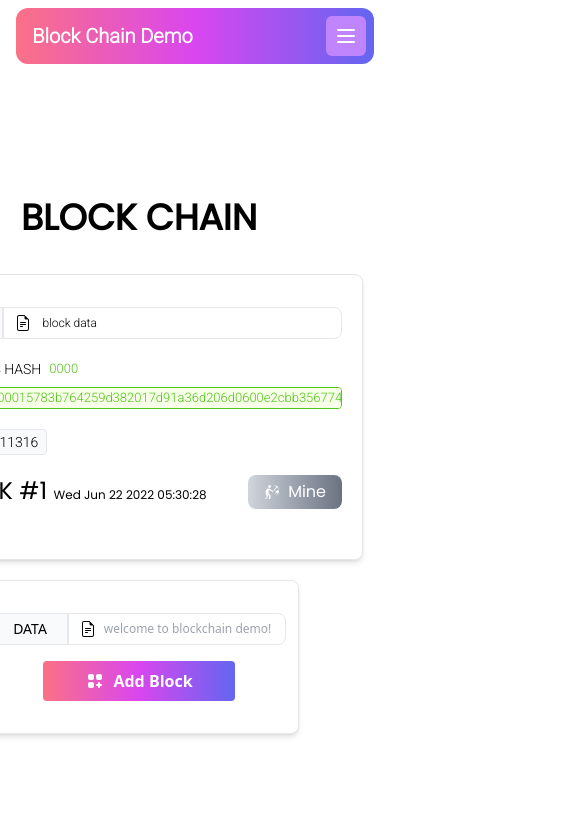
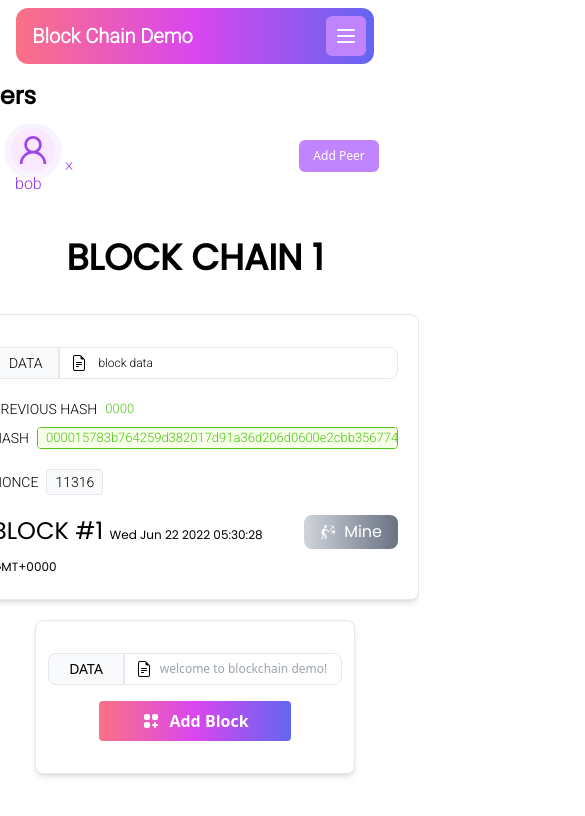
Before and after one commit to ItsAshrafSyed/blockchain-simulator, a Next.js app: page /distributed in a window 390 px wide. Shown: the top 816 px of the page, 585 px wide, since content can reach past the window. Built offline with nearby package versions, Linux system fonts and the light colour scheme; a web font is replaced by a local one.

Commit message:
added peers close,responsiveness,few animations

```diff
--- a/components/blockchain.jsx
+++ b/components/blockchain.jsx
@@ -74,7 +74,7 @@ const BlockChain = ({chain,setChain}) => {
   return (
     <div className="flex flex-col space-y-5 justify-center items-center">
       <h1 className="text-4xl text-center font-black m-4 font-pop">
-        BLOCK CHAIN
+        BLOCK CHAIN {chain[0]["chain"]}
       </h1>
       <Block data={chain[0]} hashChange={hashChange} mine={mine} />
       {chain.slice(1).map((e) => (
--- a/components/distributed/chain.jsx
+++ b/components/distributed/chain.jsx
@@ -3,17 +3,14 @@ import BlockChain from "../blockchain";
 
 export default function Chain({ id, tabs, setTabs, data }) {
   const [chain, setChain] = useState(data);
-
   useEffect(() => {
-    setTabs(tabs.map(
-    (e,i)=>{
-        if(id===i) return chain;
+    setTabs(
+      tabs.map((e, i) => {
+        if (id === i) return { name: e.name, data: chain };
         return e;
-      }
-
-    ))
-
-  },[chain]);
+      })
+    );
+  }, [chain]);
 
   return (
     <div>
--- a/components/distributed/peer.jsx
+++ b/components/distributed/peer.jsx
@@ -1,9 +1,10 @@
 import { AiOutlineClose, AiOutlineUser } from "react-icons/ai";
 
-function Peer({ select, name }) {
+function Peer({ select, name,close,id }) {
+
   return (
     <div className="  ">
-      <div className="flex flex-col relative justify-start items-start  mx-2 my-1">
+      <div className="flex flex-col relative justify-start items-start  mx-2 my-1 group">
         <span
           className={`p-[0.93rem] z-0 ml-[0.45rem] mt-2   absolute opacity-70 rounded-full  ${
             select ? "animate-ping bg-purple-700" : "bg-sky-600"
@@ -24,16 +25,18 @@ function Peer({ select, name }) {
 
         </span>
 
-            <button className="">
+          <span  onClick={()=>close(id)}>
+
               <AiOutlineClose
                 className={`w-3 text-thick text-purple-500 hover:text-red-500 h-3 ${select?"visible":'invisible'}`}
               />
-            </button>
+
+          </span>
 
       </span>
         <span
           className={`font-thin font-robo mx-1  ${
-            select ? " text-purple-600 hover:text-purple-700" : "text-blue-600 hover:text-blue-700"
+            select ? " text-purple-600 hover:text-purple-700" : "text-gray-500 group-hover:text-blue-700"
           }`}
         >
           {name}
--- a/components/distributed/peers.jsx
+++ b/components/distributed/peers.jsx
@@ -1,16 +1,13 @@
 import { Tab, Transition } from "@headlessui/react";
 import Peer from "./peer";
-import BlockChain from "../blockchain";
 import { useState } from "react";
 import Chain from "./chain";
-import {RiUserAddLine} from 'react-icons/ri'
-
+import { RiUserAddLine } from "react-icons/ri";
 
 export default function Peers() {
   const names = [
-    "bob",
     "alice",
-    "eve",
+    "sam",
     "nancy",
     "carol",
     "frank",
@@ -18,31 +15,37 @@ export default function Peers() {
     "rama",
     "emily",
     "bob",
-    "alice",
-    "eve",
-    "nancy",
-    "carol",
-    "frank",
-    "sita",
-    "rama",
-    "emily",
-    "bob",
-    "alice",
-    "eve",
-    "nancy",
-    "carol",
-    "frank",
-    "sita",
-    "rama",
-    "emily",
   ];
+  const [chain, setChain] = useState(1);
 
   const [tabs, setTabs] = useState([
-
-    [
+    {
+      name: "bob",
+      data: [
         {
           block: 1,
-        chain: 1,
+          chain: chain,
+          nonce: 11316,
+          previous: "0000",
+          hash: "000015783b764259d382017d91a36d206d0600e2cbb3567748f46a33fe9297cf",
+          data: " block data",
+          timestamp: new Date().toString(),
+        },
+      ],
+    },
+  ]);
+  const [selectedIndex, setSelectedIndex] = useState(0);
+  const [isShowing, setIsShowing] = useState(true);
+  function addPeer() {
+    setChain(++chain);
+    setTabs([
+      ...tabs,
+      {
+        name: names[tabs.length % 8],
+        data: [
+          {
+            block: 1,
+            chain: chain,
             nonce: 11316,
             previous: "0000",
             hash: "000015783b764259d382017d91a36d206d0600e2cbb3567748f46a33fe9297cf",
@@ -50,87 +53,92 @@ export default function Peers() {
             timestamp: Date().toString(),
           },
         ],
+      },
     ]);
-  const [selectedIndex, setSelectedIndex] = useState(0);
-  const [isShowing, setIsShowing] = useState(true);
-  function addPeer() {
-    setTabs([
-      ...tabs,
-      [
-        {
-          block: 1,
-          chain: tabs.length+1,
-          nonce: 11316,
-          previous: "0000",
-          hash: "000015783b764259d382017d91a36d206d0600e2cbb3567748f46a33fe9297cf",
-          data: " block data",
-          timestamp: Date().toString(),
-        },
-      ],
-    ]);
-    console.log(tabs.length)
     setSelectedIndex(tabs.length);
     setIsShowing(false);
     setTimeout(() => setIsShowing(true), 100);
   }
+
+  //fucntion to close the peer
+  function close(id) {
+    setTabs((tabs) => tabs.filter((e, i) => id !== i));
+    selectedIndex == 0 ? setSelectedIndex(0) : setSelectedIndex((e) => e - 1);
+    setIsShowing(false);
+    setTimeout(() => setIsShowing(true), 100);
+  }
+
   return (
-    <div className="flex items-start mt-5 justify-center max-w-screen w-11/12 ">
-      <div className="">
+    <div className="z-10 flex flex-col items-center mt-5 justify-center ">
       <Tab.Group
         selectedIndex={selectedIndex}
         onChange={(index) => {
-           setSelectedIndex(index)
+          setSelectedIndex(index);
           setIsShowing(false);
           setTimeout(() => setIsShowing(true), 100);
         }}
       >
-          <Tab.List
-           className="flex space-x-6 rounded-xl w-[60rem] overflow-x-scroll scrollbar-thin">
-            {names.slice(0, tabs.length ).map((name, id) => (
-               <div className="flex flex-col justify-center items-start">
-              <Tab key={id}>
+        <div className=" flex ">
+          <Tab.List className="flex space-x-4 md:space-x-6 rounded-xl w-[18rem] sm:w-[27rem] md:w-[35rem] lg:w-[45rem] xl:w-[60rem] overflow-x-scroll scrollbar ">
+            {tabs.map((e, id) => (
+              <div
+                key={id}
+                className="flex flex-col justify-center items-start"
+              >
+                <Tab>
                   {({ selected }) => (
-
-                    <Peer name={name} select={selected} />
-
+                    <Peer
+                      name={e["name"]}
+                      select={selected}
+                      close={() => close(id)}
+                      id={id}
+                    />
                   )}
                 </Tab>
-
-                      <span className={`p-1 border mx-4 rounded-full hover:cursor-pointer ${id===selectedIndex?"invisible":"visible"}`}>
-                        <RiUserAddLine className="w-3 h-3" />
+                <span
+                  className={`p-1 border mx-4 rounded-full hover:cursor-pointer ${
+                    id === selectedIndex ? "invisible" : "visible"
+                  }`}
+                >
+                  <RiUserAddLine
+                    className={`w-3 h-3 ${
+                      id === selectedIndex ? "invisible" : "visible"
+                    }`}
+                  />
                 </span>
-
               </div>
             ))}
           </Tab.List>
-
-          <Tab.Panels className="">
+          <span>
+            <button
+              onClick={addPeer}
+              className="bg-purple-400 px-2 md:px-3 text-xs md:text-sm w-[5rem] md:w-[6rem] my-4 mx-2 rounded-md hover:bg-violet-400 text-white py-2 "
+            >
+              Add Peer
+            </button>
+          </span>
+        </div>
+        <Tab.Panels className=" flex">
           <Transition
             show={isShowing}
-              enter="transition duration-200 ease-out "
-              enterFrom="opacity-20 scale-100 -translate-x-96  origin-bottom "
-              enterTo="opacity-100 scale-100 -translate-x-0"
-              leave="transition duration-150 "
-              leaveFrom="opacity-100"
-              leaveTo="opacity-0 "
+            enter="transition duration-350 ease-out "
+            enterFrom="opacity-20 scale-80 -translate-x-[20rem] "
+
           >
-              {tabs.map((data, idx) => (
+            {isShowing &&
+              tabs.map((e, idx) => (
                 <Tab.Panel key={idx}>
-                  <Chain id={idx} tabs={tabs} setTabs={setTabs} data={data} />
+                  <Chain
+                    tabs={tabs}
+                    id={idx}
+                    setTabs={setTabs}
+                    data={e["data"]}
+                  />
                 </Tab.Panel>
               ))}
           </Transition>
         </Tab.Panels>
       </Tab.Group>
     </div>
-      <span>
-        <button
-          onClick={addPeer}
-          className="bg-purple-400 px-3 text-sm w-[6rem] my-4 mx-2 rounded-md hover:bg-violet-400 text-white py-2 "
-        >
-          Add Peer
-        </button>
-      </span>
-    </div>
   );
 }
--- a/components/hash/hash.jsx
+++ b/components/hash/hash.jsx
@@ -1,17 +1,19 @@
-import {useState} from 'react'
-import { sha256 } from 'js-sha256';
+import { useState } from "react";
+import { sha256 } from "js-sha256";
 
+export default function Hash() {
+  const [data, setData] = useState("");
+  const [color, setColor] = useState(false);
 
-export default function Hash(){
-  const [data,setData]=useState("")
-  const [color,setColor]=useState(false)
-
-
-  return(
+  return (
     <div className="block space-y-5 p-6 mt-2 rounded-lg shadow-lg bg-white max-w-[80vw] min-w-[80vw] xl:min-w-[65vw] full hover:shadow-2xl m-4">
       <div className=" flex space-x-5">
-    <label htmlForfor="data" className="form-label inline-block mb-2 text-gray-700"
-      >Data</label>
+        <label
+          htmlFor="data"
+          className="form-label inline-block mb-2 text-gray-700"
+        >
+          Data
+        </label>
         <textarea
           id="data"
           className="
@@ -32,19 +34,28 @@ export default function Hash(){
       focus:ring-1
       foucus:ring-sky-100
         focus:text-gray-700 focus:bg-white focus:border-sky-400 focus:outline-none "
-
           rows="12"
           placeholder="Data"
-      onChange={e=>{setData(e.target.value);
-                    setColor(true)    ;      setTimeout(()=>setColor(false),100)}}
+          onChange={(e) => {
+            setData(e.target.value);
+            // setColor(true);
+            // setTimeout(() => setColor(false), 100);
+          }}
         ></textarea>
       </div>
       <div className="flex space-x-5 items-center">
         <span className="">Hash</span>
-        <p className={color?"border bg-lime-50 border text-[#52c41a] border-[#52c41a] overflow-x-scroll scrollbar-thin rounded-lg p-2 transition-all text-medium":`border overflow-x-scroll scrollbar-thin rounded-lg transition-all p-2 text-medium`}>{sha256(data)}</p>
+        <p
+          className={
+            // color
+            //   ? " bg-lime-50 border text-[#52c41a] border-[#52c41a] overflow-x-scroll scrollbar-thin rounded-lg p-2 transition-all text-medium"
+            //   :               `border overflow-x-scroll scrollbar-thin rounded-lg transition-all p-2 text-medium`
+            " bg-lime-50 border text-[#52c41a] border-[#52c41a] overflow-x-scroll scrollbar-thin rounded-lg p-2 transition-all text-medium"
+          }
+        >
+          {sha256(data)}
+        </p>
       </div>
     </div>
-
-  )
-
+  );
 }
--- a/components/nav.jsx
+++ b/components/nav.jsx
@@ -27,7 +27,7 @@ function Nav() {
       "text-gray-300 hover:bg-purple-500 hover:text-white block px-3 py-2 rounded-md text-base font-medium",
   };
   return (
-    <nav className="bg-gradient-to-r from-rose-400 via-fuchsia-500 to-indigo-500 max-w-screen w-11/12 rounded-xl  bg-opacity-60 backdrop-filter backdrop-blur-lg  mt-2">
+    <nav className="bg-gradient-to-r from-rose-400 via-fuchsia-500 to-indigo-500 max-w-screen w-11/12 rounded-xl  bg-opacity-60 backdrop-filter backdrop-blur-lg z-50 mt-2">
       <div className="max-w-screen px-4 py-2 sm:px-6 relative lg:px-8">
         <div className="flex items-center justify-between ">
           <div className="flex w-full items-center justify-between">
--- a/pages/distributed.jsx
+++ b/pages/distributed.jsx
@@ -1,8 +1,10 @@
-import Peers from "../components/distributed/peers"
+import Peers from "../components/distributed/peers";
 
 export default function distributed() {
-
   return (
-    <div className="max-w-screen flex justify-center"><Peers/></div>
-  )
+    <div className="max-w-screen space-y-3 flex flex-col mt-4 ">
+      <h1 className="text-2xl  font-pop font-extrabold ">Peers</h1>
+      <Peers />
+    </div>
+  );
 }
```
Also changed, not shown: pages/_app.jsx (+12 -11 lines). Lines whose indentation alone changed are shown as unchanged.
